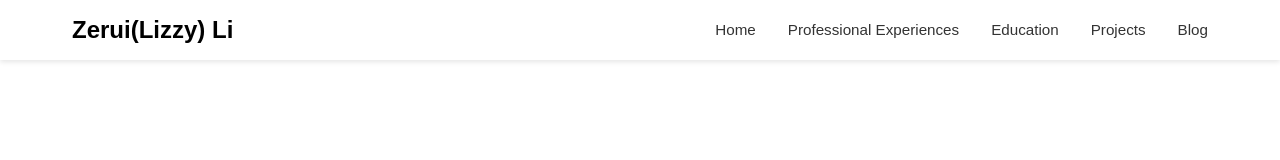
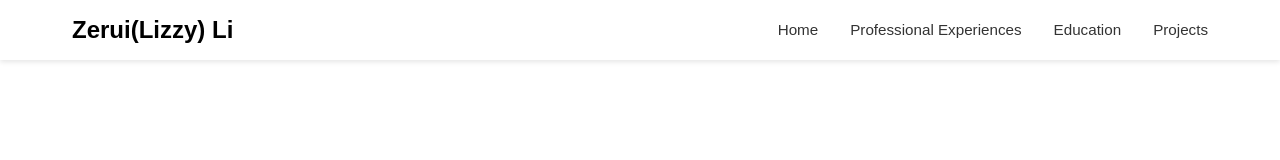
Before and after one commit to zeruili425/zeruili425.github.io, a plain HTML site: page index.html in a window 1280 px wide. Shown: the top 160 px of the page. Drawn offline with Linux system fonts and the light colour scheme.

Commit message:
remove blog from navigation

```diff
--- a/index.html
+++ b/index.html
@@ -15,7 +15,6 @@
                 <li><a href="#professional-experiences">Professional Experiences</a></li>
                 <li><a href="#education">Education</a></li>
                 <li><a href="#projects">Projects</a></li>
-                <li><a href="#blog">Blog</a></li>
             </ul>
         </div>
     </nav>
```
